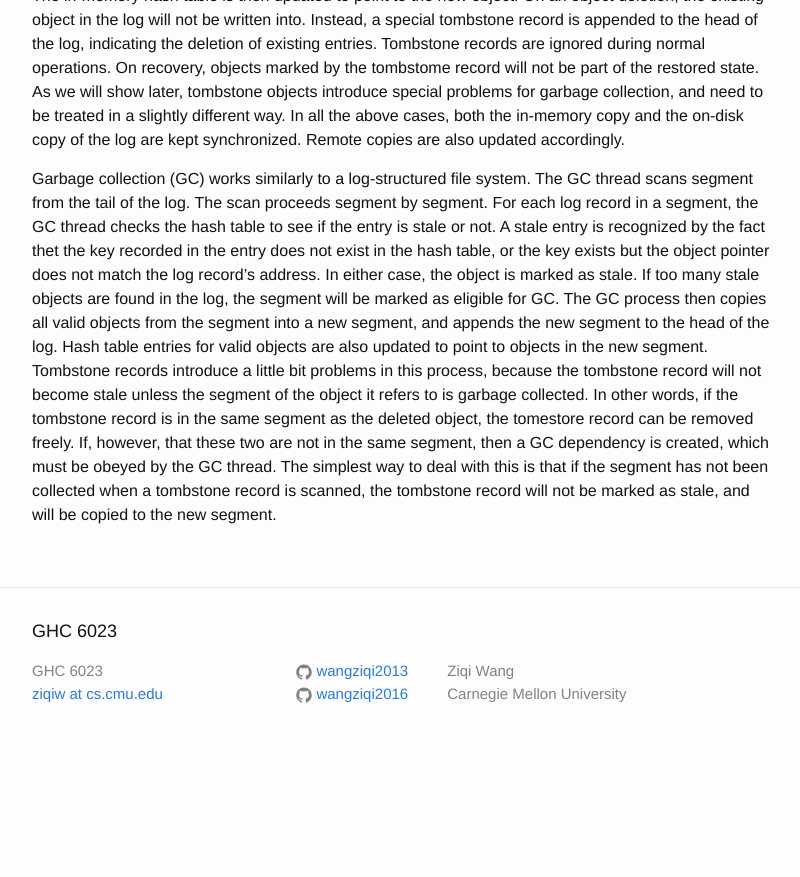
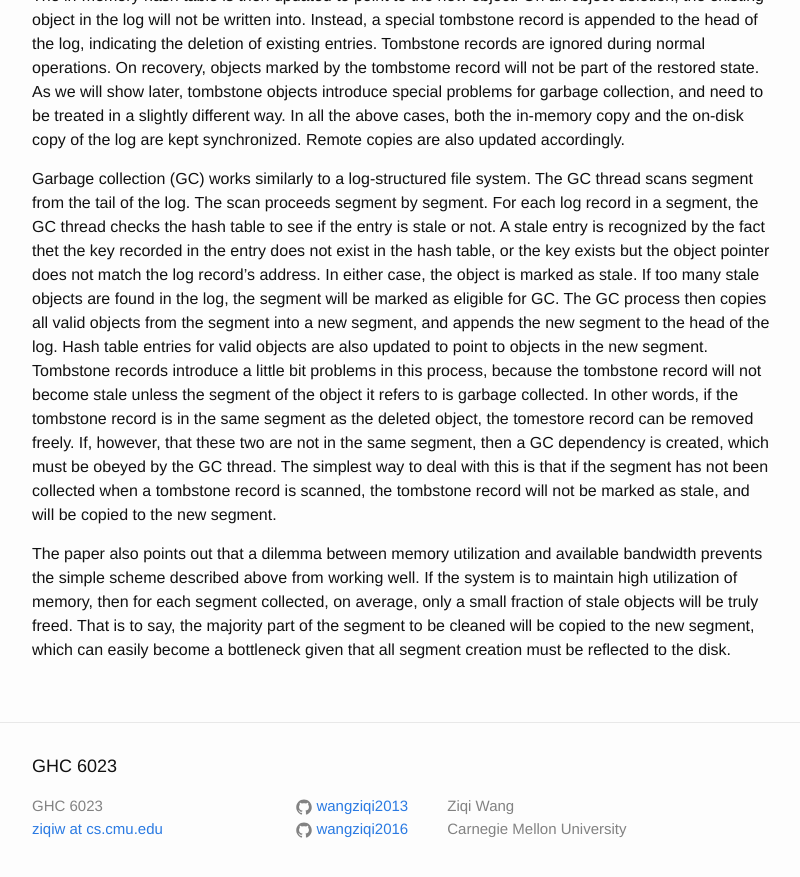
Before and after one commit to wangziqi2013/wangziqi2013.github.io, a Jekyll site: the page built from _posts/2019-03-03-log-structured-mem-for-dram-based-storage.markdown, in a window 1280 px wide and 900 px high, scrolled down 1528 px. Shown: the top 877 px of the window, without its empty margins (238-1038 px from the left). Built offline with Jekyll 4.4.1, drawn with Linux system fonts in a browser that asks for light colours; before the commit the page ends 2293 px from its top, so only the background shows below that.

Commit message:
Adding dilemma

```diff
--- a/_posts/2019-03-03-log-structured-mem-for-dram-based-storage.markdown
+++ b/_posts/2019-03-03-log-structured-mem-for-dram-based-storage.markdown
@@ -71,3 +71,9 @@ object, the tomestore record can be removed freely. If, however, that these two
 dependency is created, which must be obeyed by the GC thread. The simplest way to deal with this is that if the segment
 has not been collected when a tombstone record is scanned, the tombstone record will not be marked as stale, and will
 be copied to the new segment.
+
+The paper also points out that a dilemma between memory utilization and available bandwidth prevents the simple scheme
+described above from working well. If the system is to maintain high utilization of memory, then for each segment collected,
+on average, only a small fraction of stale objects will be truly freed. That is to say, the majority part of the segment
+to be cleaned will be copied to the new segment, which can easily become a bottleneck given that all segment creation
+must be reflected to the disk.
```
